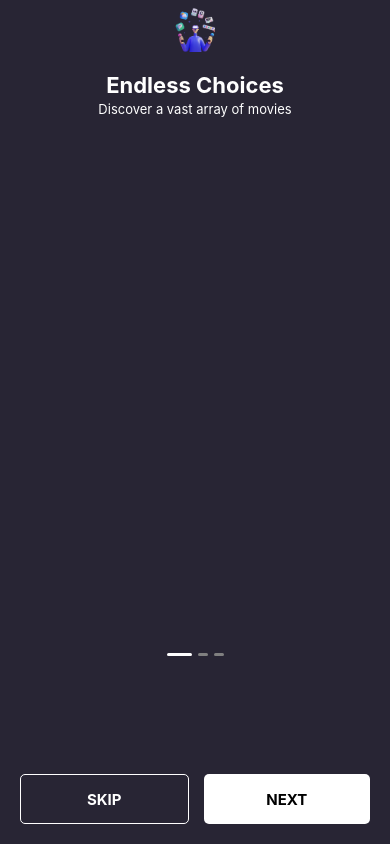
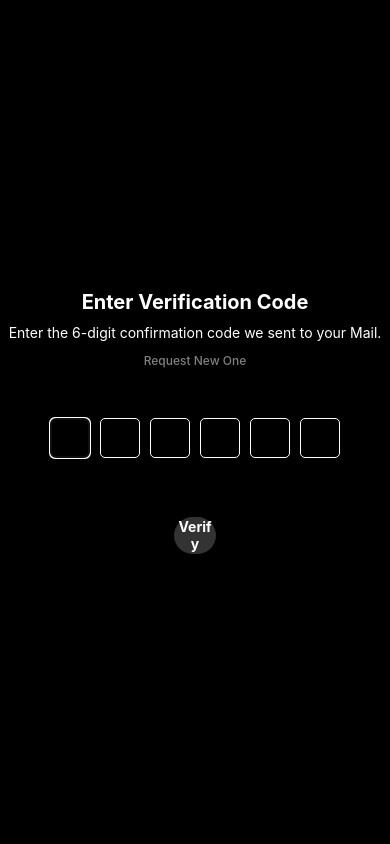
Before and after one commit to mateen27/2.0, a React Native app in the folder client/: screen /Verify in a window 390 px wide. Built offline with nearby package versions, Linux system fonts and the light colour scheme; what react-native-responsive-dimensions would draw is missing.

Commit message:
feat: done with the verification screen ui

```diff
--- a/client/src/navigation/stack/AppNavigator.tsx
+++ b/client/src/navigation/stack/AppNavigator.tsx
@@ -38,7 +38,7 @@ const AppNavigator: React.FC<{}> = () => {
 
   return (
     <Stack.Navigator>
-      <Stack.Screen
+      {/* <Stack.Screen
         name="Splash"
         component={SplashScreen}
         options={{ headerShown: false }}
@@ -47,7 +47,7 @@ const AppNavigator: React.FC<{}> = () => {
         name="OnBoarding"
         component={OnBoardingScreen}
         options={{ headerShown: false }}
-      />
+      /> */}
       <Stack.Screen
         name="Verify"
         component={VerificationCode}
--- a/client/src/screens/AppScreens/SignUp.tsx
+++ b/client/src/screens/AppScreens/SignUp.tsx
@@ -43,7 +43,6 @@ const SignUp = ({ navigation }: any) => {
 
   // redux
   const dispatch = useDispatch();
-  const userData = useSelector((state) => state.user.data);
 
   //   function handling the registration
   // function handling the registration
--- a/client/src/screens/AppScreens/VerificationCode.tsx
+++ b/client/src/screens/AppScreens/VerificationCode.tsx
@@ -1,21 +1,114 @@
-import { StyleSheet, Text, View } from 'react-native'
-import React, { useState } from 'react'
+import { Pressable, StyleSheet, Text, TextInput, TouchableOpacity, View } from 'react-native'
+import React, { useState, useRef } from 'react'
 import { useSelector } from 'react-redux';
 import { RootState } from '../../redux/store/store';
+import { responsiveScreenWidth } from 'react-native-responsive-dimensions';
 
 const VerificationCode = () => {
     // Access user data from the Redux store
     const userData = useSelector((state: RootState) => state.user.data);
     console.log('userData of the user', userData);
 
+    const [otp, setOtp] = useState(['', '', '', '', '', '']);
+    const refs = useRef<Array<TextInput | null>>([null, null, null, null, null, null]);
+
+    const handleChangeText = (index: number, value: string) => {
+        const newOtp = [...otp];
+        newOtp[index] = value;
+        setOtp(newOtp);
+
+        if (value !== '' && index < 5) {
+            const nextIndex = index + 1;
+            const nextRef = refs.current[nextIndex];
+            if (nextRef) {
+                nextRef.focus();
+            }
+    }
+};
+
+const handleOTPVerification = async (userData: string, otp: string) => {
+    try {
+        // Combining the OTP array into a single string
+        const combinedOTP = otp.join('');
+        console.log('otp', combinedOTP);
+    } catch (error) {
+        console.log('error handling the verification of the otp', error);
+        throw error;
+    }
+}
+
 
   return (
-    <View style = {{ flex: 1 , justifyContent : 'center' , alignItems : 'center', backgroundColor : 'black ' }}>
-      <Text style = {{}}>VerificationCode</Text>
+    <View style = { styles.container }>
+      <Text style = { styles.textStyle }>Enter Verification Code</Text>
+      <Text style = {{ color: '#fff', marginTop: 10, fontWeight: '400', textAlign: 'center', fontSize: 14 }}>Enter the 6-digit confirmation code we sent to your Mail.</Text>
+      <Pressable><Text style = {{ color : 'gray', marginTop: 12, textAlign: 'center', fontSize: 12, fontWeight: '500' }}>Request New One</Text></Pressable>
+      <View style={styles.otpContainer}>
+                {otp.map((value, index) => (
+                    <TextInput
+                        key={index}
+                        ref={(ref) => (refs.current[index] = ref)}
+                        style={styles.otpBox}
+                        value={value}
+                        onChangeText={(text) => handleChangeText(index, text)}
+                        keyboardType="numeric"
+                        maxLength={1}
+                        autoFocus={index === 0} // Auto-focus on the first input box
+                    />
+                ))}
+            </View>
+
+            <View style={styles.loginButtonContainer}>
+            <TouchableOpacity onPress={() => handleOTPVerification(userData, otp)}>
+              <Text style={styles.loginButton}>Verify</Text>
+            </TouchableOpacity>
+          </View>
     </View>
   )
 }
 
 export default VerificationCode
 
-const styles = StyleSheet.create({})
+const styles = StyleSheet.create({
+    container : {
+        flex: 1,
+        backgroundColor: '#000000',
+        alignItems: 'center',
+        justifyContent: 'center'
+    },
+    textStyle: {
+        color : '#fff',
+        fontSize: 20,
+        textAlign: 'center',
+        fontWeight: '700'
+    },
+    otpContainer: {
+        flexDirection: 'row',
+        marginTop: 50,
+        alignSelf: 'center',
+    },
+    otpBox: {
+        borderWidth: 1,
+        borderColor: '#fff',
+        borderRadius: 5,
+        color: '#fff',
+        width: 40,
+        height: 40,
+        marginHorizontal: 5,
+        fontSize: 20,
+        textAlign: 'center',
+    },
+    loginButtonContainer: {
+        alignItems: "center",
+        marginTop: "15%",
+      },
+      loginButton: {
+        color: "white",
+        backgroundColor: "#333",
+        padding: "4%",
+        borderRadius: 30,
+        width: responsiveScreenWidth(40),
+        textAlign: "center",
+        fontWeight: "700",
+      },
+})
```
